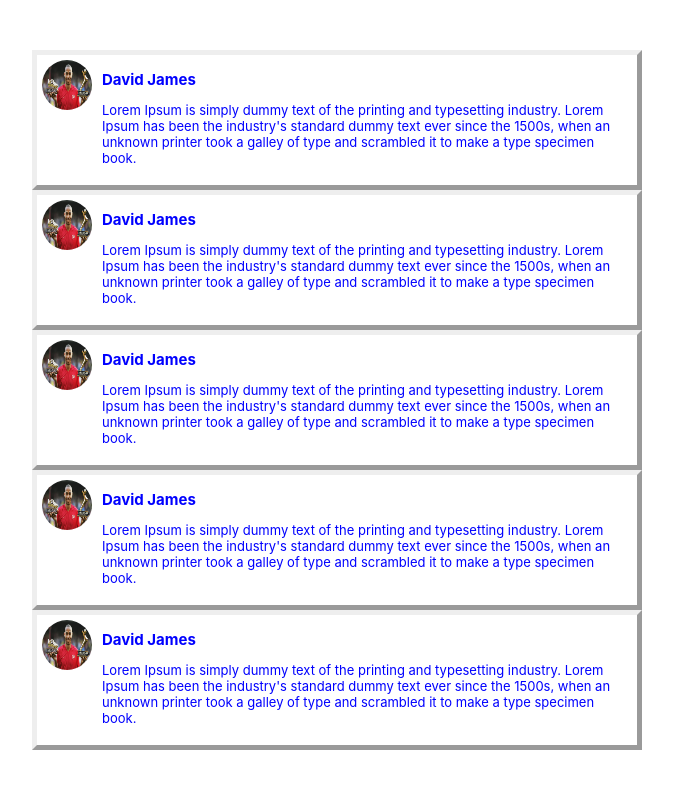
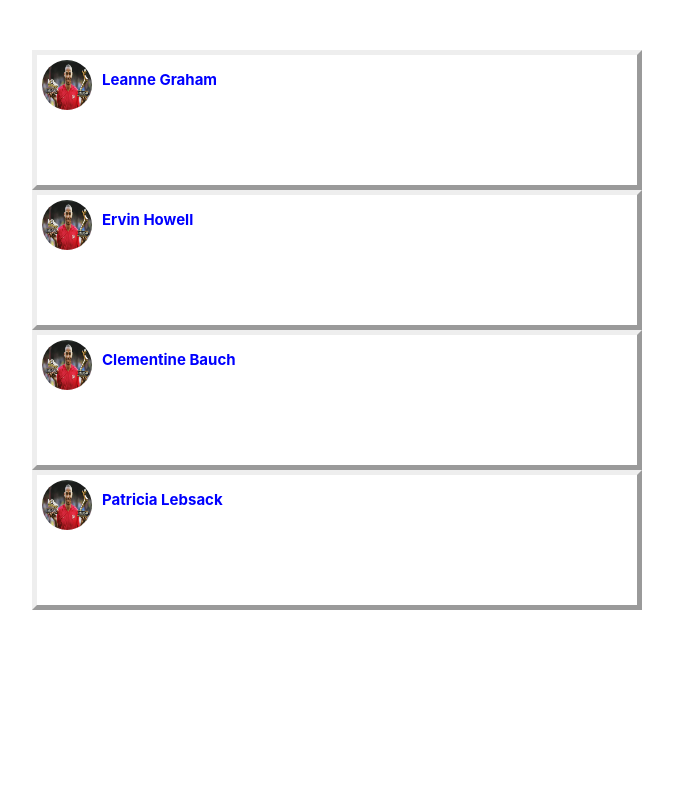
Before and after one commit to olusakinso/social-app, a React (Create React App) app in the folder social-app/: page / in a window 1280 px wide. Shown: the top 788 px of the page, without its empty margins (378-1051 px from the left). Built offline with nearby package versions, Linux system fonts and the light colour scheme.

Commit message:
updated, new class created for the objects

```diff
--- /dev/null
+++ b/social-app/src/components/Cards.js
@@ -0,0 +1,53 @@
+import React, { Component } from 'react';
+import { Card } from './Card';
+
+class Cards extends Component {
+    state = {
+        users: [
+            {
+              name: "Leanne Graham",
+              comment: "",
+              about: "Multi-layered client-server neural-net",
+              avatar: "",
+            },
+            {
+              name: "Ervin Howell",
+              comment: "",
+              about: "Proactive didactic contingency",
+              avatar: "",
+            },
+            {
+              name: "Clementine Bauch",
+              comment: "",
+              about: "Face to face bifurcated interface",
+              avatar: "",
+            },
+            {
+              name: "Patricia Lebsack",
+              comment: "",
+              about: "Multi-tiered zero tolerance productivity",
+              avatar: "",
+            },
+          ]
+     };
+
+    render() {
+        const cardOuter = {
+            color: "blue",
+            width: "600px",
+            height: "700px",
+            padding: "10px",
+            marginLeft: "400px",
+            marginTop: "40px"
+       }
+       const {users } = this.state
+
+        return ( <div style={cardOuter}>
+
+            {users.map((user,i) => <Card key={i} user={user}/>)}
+
+        </div> );
+    }
+}
+
+export default Cards;
--- a/social-app/src/components/card.jsx
+++ b/social-app/src/components/card.jsx
@@ -1,77 +1,38 @@
-import React, { Component } from 'react';
-import henry from "./henry.jpg";
+import React from 'react'
+import henry from "./henry.jpg"
 
-class Cards extends Component {
-    state = {  }
-    render() {
-        const cardOuter = {
-            color: "blue",
-            width: "600px",
-            height: "700px",
-
-            padding: "10px",
-            marginLeft: "400px",
-            marginTop: "40px"
-       },
-       cardInner = {
+const cardInner = {
     width: "590px",
     height: "120px",
     borderStyle: "outset",
     borderWidth: "5px",
     padding: "5px",
-       },
-       avatar = {
+}
+const avatar = {
     verticalAlign: "middle",
     width: "50px",
     height: "50px",
     borderRadius: "50%",
     float: "left"
-       },
-       name = {
+}
+const name = {
     marginLeft: "60px",
     fontSize: "15px",
     position: "relative",
-       },
-       comment = {
+}
+const comment = {
     fontSize: "13px",
     position: "relative",
     textAlign: "left",
     marginLeft: "60px"
  }
 
-        return ( <div style={cardOuter}>
-            <div inCard style={cardInner}>
+export const Card = ({user}) => {
+    return (
+        <div style={cardInner}>
             <img src={henry} alt="" style= {avatar} />
-            <h1 style={name}>David James</h1>
-            <p style={comment}>Lorem Ipsum is simply dummy text of the printing and typesetting industry. Lorem Ipsum has been the industry's standard dummy text ever since the 1500s, when an unknown printer took a galley of type and scrambled it to make a type specimen book.</p>
+            <h1 style={name}>{user.name}</h1>
+            <p style={comment}>{user.comment}</p>
             </div>
-
-            <div inCard style={cardInner}>
-            <img src={henry} alt="" style= {avatar} />
-            <h1 style={name}>David James</h1>
-            <p style={comment}>Lorem Ipsum is simply dummy text of the printing and typesetting industry. Lorem Ipsum has been the industry's standard dummy text ever since the 1500s, when an unknown printer took a galley of type and scrambled it to make a type specimen book.</p>
-            </div>
-
-            <div inCard style={cardInner}>
-            <img src={henry} alt="" style= {avatar} />
-            <h1 style={name}>David James</h1>
-            <p style={comment}>Lorem Ipsum is simply dummy text of the printing and typesetting industry. Lorem Ipsum has been the industry's standard dummy text ever since the 1500s, when an unknown printer took a galley of type and scrambled it to make a type specimen book.</p>
-            </div>
-
-            <div inCard style={cardInner}>
-            <img src={henry} alt="" style= {avatar} />
-            <h1 style={name}>David James</h1>
-            <p style={comment}>Lorem Ipsum is simply dummy text of the printing and typesetting industry. Lorem Ipsum has been the industry's standard dummy text ever since the 1500s, when an unknown printer took a galley of type and scrambled it to make a type specimen book.</p>
-            </div>
-
-            <div inCard style={cardInner}>
-            <img src={henry} alt="" style= {avatar} />
-            <h1 style={name}>David James</h1>
-            <p style={comment}>Lorem Ipsum is simply dummy text of the printing and typesetting industry. Lorem Ipsum has been the industry's standard dummy text ever since the 1500s, when an unknown printer took a galley of type and scrambled it to make a type specimen book.</p>
-            </div>
-
-        </div> );
+    )
 }
-}
-
-export default Cards;
--- a/social-app/src/index.js
+++ b/social-app/src/index.js
@@ -3,7 +3,7 @@ import ReactDOM from 'react-dom';
 import './index.css';
 //import App from './App';
 import reportWebVitals from './reportWebVitals';
-import Cards from './components/card';
+import Cards from './components/Cards';
 
 ReactDOM.render(
   <React.StrictMode>
```
Lines whose indentation alone changed are shown as unchanged.
